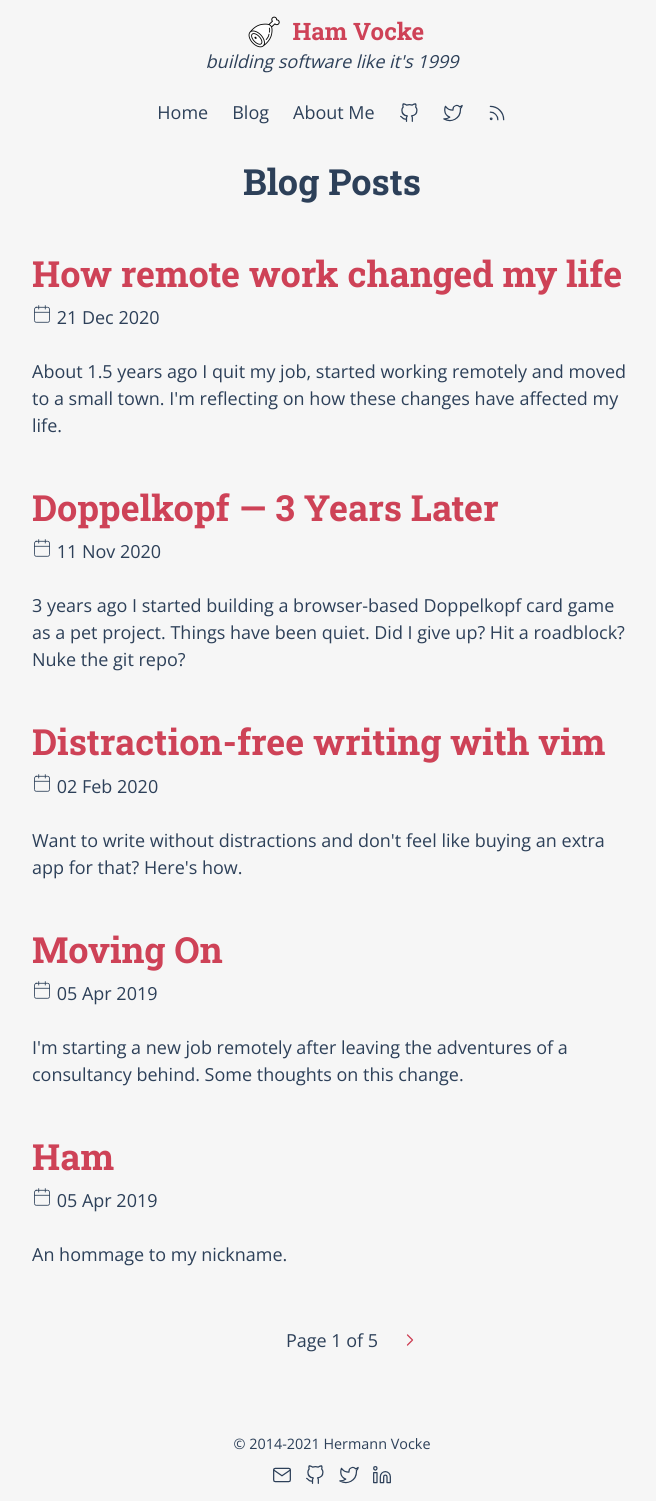
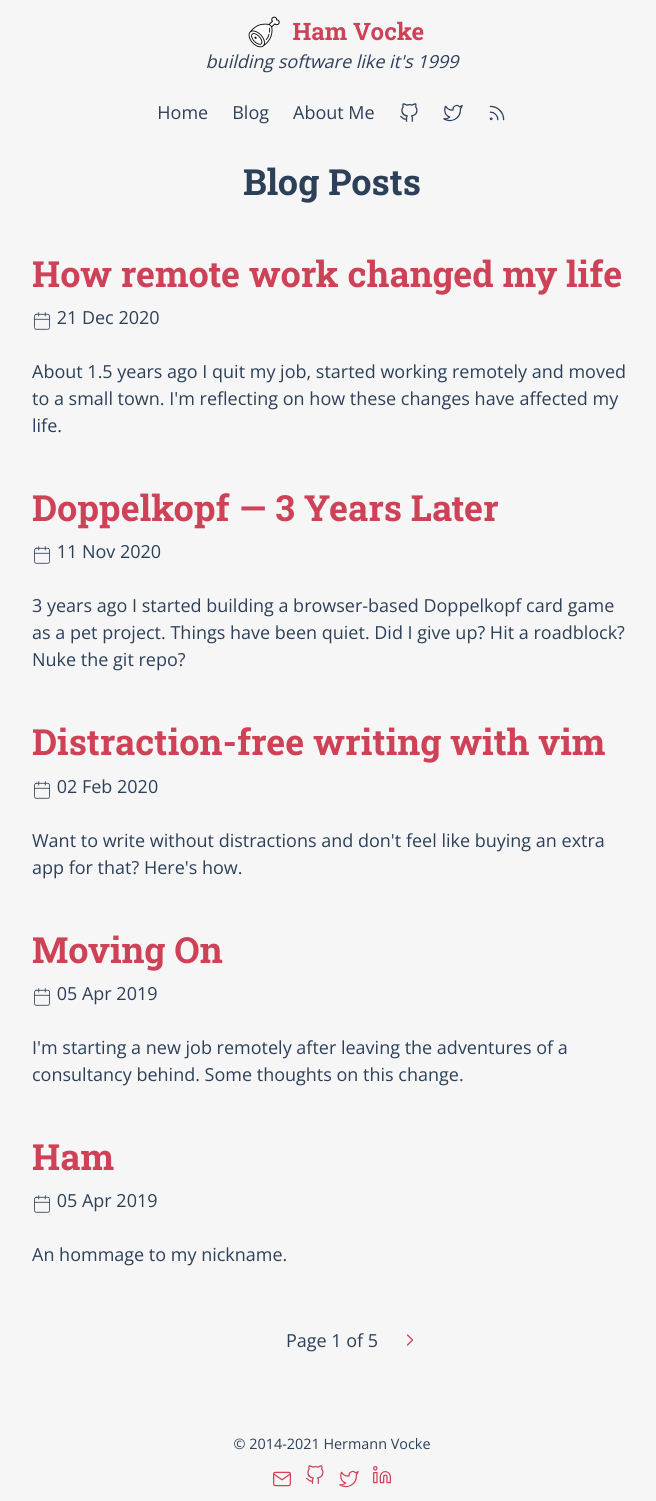
Before and after one commit to hamvocke/hamvocke.github.io, a Jekyll site: the page built from blog/index.html, in a window 1280 px wide. Shown: the whole page, without its empty margins (308-964 px from the left). Built offline with Jekyll 4.4.1, drawn with Linux system fonts in a browser that asks for light colours; the list of posts is cut into pages by our own code.

Commit message:
fix svg hover style, align icons vertically

```diff
--- a/assets/css/hamvocke.css
+++ b/assets/css/hamvocke.css
@@ -94,8 +94,12 @@
     color: var(--black);
 }
 
-a svg:hover, a svg:focus {
+a svg {
     stroke: var(--accent);
+}
+
+a:hover svg, a:focus svg {
+    stroke: var(--black);
 }
 
 code {
@@ -199,8 +203,20 @@
     color: var(--black);
 }
 
-nav ul li a:focus, nav ul li a:hover {
+nav ul li a svg {
+    stroke: var(--black);
+}
+
+nav ul li a:focus,
+nav ul li a:hover
+{
     color: var(--accent);
+}
+
+nav ul li a:hover svg,
+nav ul li a:focus svg
+{
+    stroke: var(--accent);
 }
 
 nav .nav-icon {
@@ -283,10 +299,6 @@
     margin-bottom: 50px;
 }
 
-#blog .date img {
-    vertical-align: baseline;
-}
-
 #blog .post {
     margin-bottom: 48px;
 }
@@ -344,7 +356,7 @@
 .meta-info {
     font-weight: 400;
     font-style: italic;
-    font-size: 0.8em;
+    font-size: 0.9em;
     color: var(--black);
     margin-bottom: 1.5em;
 }
@@ -475,6 +487,10 @@
     color: var(--black);
 }
 
+.feather {
+    vertical-align: bottom;
+}
+
 @media (max-width: 768px) {
     main#content {
 	  max-width: 100%;
```
